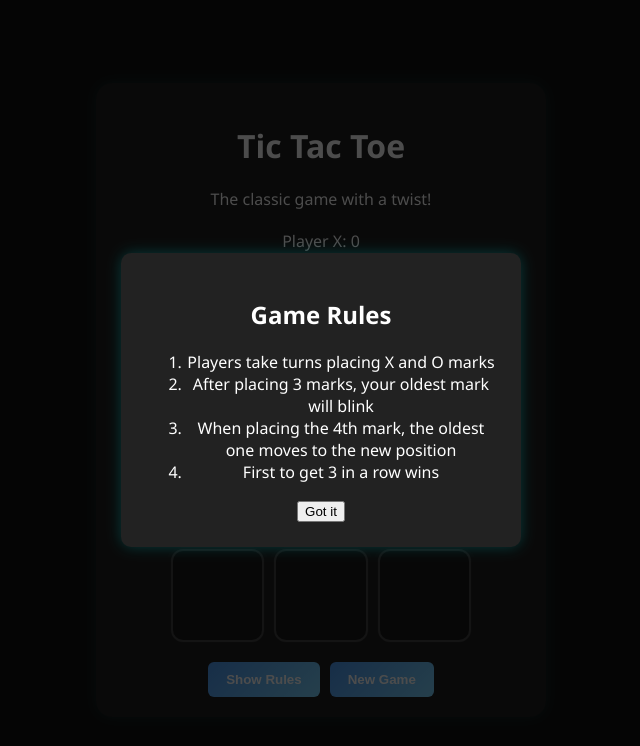
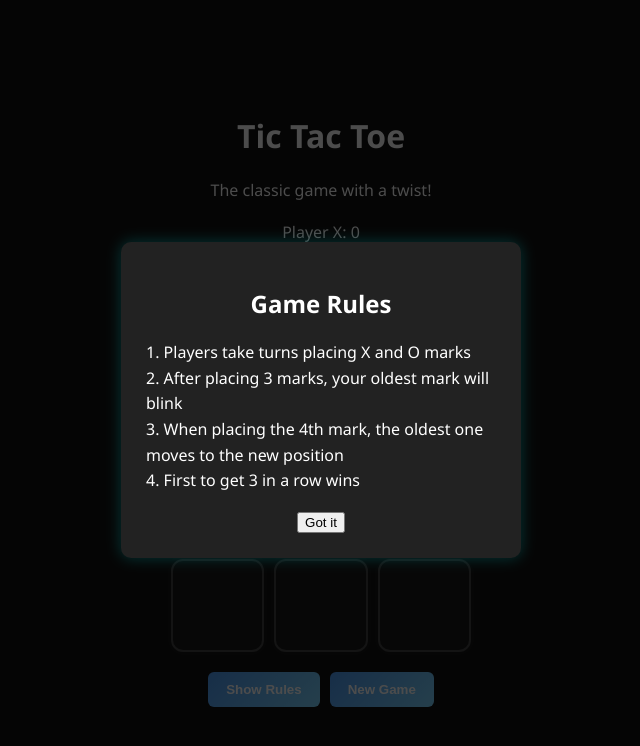
Before and after one commit to v7s7/TicTacThree, a React (Create React App) app: page / in a window 1280 px wide. Both pictures are taken after a click on the button "Show Rules". Shown: the top 746 px of the page, without its empty margins (319-959 px from the left). Built offline with nearby package versions, Linux system fonts and the light colour scheme.

Commit message:
Add yellow glow for winning cells and alternate starting player

```diff
--- a/public/index.html
+++ b/public/index.html
@@ -3,7 +3,7 @@
   <head>
     <meta charset="utf-8" />
     <link rel="icon" href="%PUBLIC_URL%/favicon.ico" />
-    <meta name="viewport" content="width=device-width, initial-scale=1" />
+    <meta name="viewport" content="width=400, user-scalable=no, maximum-scale=1.0, minimum-scale=1.0">
     <meta name="theme-color" content="#000000" />
     <meta
       name="description"
--- a/src/App.js
+++ b/src/App.js
@@ -15,6 +15,7 @@ function App() {
     playerXMarks: [],
     playerOMarks: [],
     markToRemoveIndex: null,
+    winningLine: [],
     showRules: false,
     showWinModal: false,
     winMessage: ''
@@ -35,15 +36,18 @@ function App() {
               Show Rules
             </button>
             <button onClick={() => {
+              const nextStartingPlayer = gameState.startingPlayer === 'X' ? 'O' : 'X';
               setGameState({
                 board: Array(9).fill(null),
-                currentPlayer: 'X',
+                currentPlayer: nextStartingPlayer,
+                startingPlayer: nextStartingPlayer,
                 gameActive: true,
                 xScore: gameState.xScore,
                 oScore: gameState.oScore,
                 playerXMarks: [],
                 playerOMarks: [],
                 markToRemoveIndex: null,
+                winningLine: [],
                 showRules: false,
                 showWinModal: false,
                 winMessage: ''
--- a/src/components/Board.js
+++ b/src/components/Board.js
@@ -11,16 +11,16 @@ function Board({ gameState, setGameState }) {
     let newPlayerXMarks = [...gameState.playerXMarks];
     let newPlayerOMarks = [...gameState.playerOMarks];
     let newMarkToRemoveIndex = null;
+    let winningLine = [];
 
     if (gameState.currentPlayer === 'X') {
       newPlayerXMarks.push(index);
 
       if (newPlayerXMarks.length > 3) {
-        const removed = newPlayerXMarks.shift(); // Remove the oldest
+        const removed = newPlayerXMarks.shift();
         newBoard[removed] = null;
       }
 
-      // Pulse the oldest (if 3 marks are present)
       if (newPlayerXMarks.length === 3) {
         newMarkToRemoveIndex = newPlayerXMarks[0];
       }
@@ -44,9 +44,14 @@ function Board({ gameState, setGameState }) {
       [0, 4, 8], [2, 4, 6]
     ];
 
-    const isWin = winPatterns.some(([a, b, c]) =>
-      newBoard[a] && newBoard[a] === newBoard[b] && newBoard[a] === newBoard[c]
-    );
+    let isWin = false;
+    for (const [a, b, c] of winPatterns) {
+      if (newBoard[a] && newBoard[a] === newBoard[b] && newBoard[a] === newBoard[c]) {
+        isWin = true;
+        winningLine = [a, b, c];
+        break;
+      }
+    }
 
     const isDraw = newBoard.every(cell => cell !== null);
 
@@ -61,10 +66,10 @@ function Board({ gameState, setGameState }) {
       xScore: isWin && prev.currentPlayer === 'X' ? prev.xScore + 1 : prev.xScore,
       oScore: isWin && prev.currentPlayer === 'O' ? prev.oScore + 1 : prev.oScore,
       showWinModal: isWin || isDraw,
-      winMessage: isWin ? `Player ${prev.currentPlayer} wins!` : "It's a draw!"
+      winMessage: isWin ? `Player ${prev.currentPlayer} wins!` : "It's a draw!",
+      winningLine: isWin ? winningLine : []
     }));
   };
-
 
   return (
     <div className="board-container">
@@ -80,7 +85,6 @@ function Board({ gameState, setGameState }) {
         >
           Your oldest mark will move when you place the next one!
         </div>
-
       </div>
 
       <div className="board">
@@ -89,6 +93,7 @@ function Board({ gameState, setGameState }) {
             key={index}
             value={cell}
             isPulsing={index === gameState.markToRemoveIndex}
+            isWinner={gameState.winningLine.includes(index)}
             onClick={() => handleCellClick(index)}
           />
         ))}
--- a/src/components/Cell.js
+++ b/src/components/Cell.js
@@ -1,10 +1,10 @@
 import React from 'react';
 
-function Cell({ value, isPulsing, onClick }) {
+function Cell({ value, isPulsing, isWinner, onClick }) {
   return (
     <div
-    className={`cell ${value} ${isPulsing ? 'blink' : ''}`}
-    onClick={onClick}
+      className={`cell ${value} ${isPulsing ? 'blink' : ''} ${isWinner ? 'winner' : ''}`}
+      onClick={onClick}
     >
       {value}
     </div>
--- a/src/components/Modals.js
+++ b/src/components/Modals.js
@@ -7,7 +7,7 @@ function Modals({ gameState, setGameState }) {
         <div className="modal" onClick={() => setGameState(prev => ({ ...prev, showRules: false }))}>
           <div className="modal-content" onClick={e => e.stopPropagation()}>
             <h2>Game Rules</h2>
-            <ol>
+            <ol className="rules-list">
               <li>Players take turns placing X and O marks</li>
               <li>After placing 3 marks, your oldest mark will blink</li>
               <li>When placing the 4th mark, the oldest one moves to the new position</li>
--- a/src/styles/App.css
+++ b/src/styles/App.css
@@ -9,15 +9,26 @@ body {
   background-color: #121212;
   color: #ffffff;
 }
+.cell.winner {
+  border: 2px solid yellow;
+  box-shadow: 0 0 15px 4px rgba(255, 255, 0, 0.7);
+}
 
 .app-container {
-  width: 100%;
-  max-width: 500px;
+  width: 400px;
+  max-width: 100%;
+  margin: 0 auto;
   padding: 20px;
-  background: #1e1e1e;
-  border-radius: 16px;
-  box-shadow: 0 0 15px rgba(0, 255, 255, 0.1);
+  box-sizing: border-box;
 }
+.rules-list {
+  list-style-position: inside;
+  text-align: left;
+  margin: 1rem 0;
+  padding-left: 0;
+  line-height: 1.6;
+}
+
 
 .app {
   text-align: center;
--- a/src/styles/index.css
+++ b/src/styles/index.css
@@ -8,8 +8,8 @@ body {
     background-color: #1a1a1a;
     color: white;
     min-height: 100vh;
-  }
-
+    overflow-x: hidden;
+}
   code {
     font-family: source-code-pro, Menlo, Monaco, Consolas, 'Courier New',
       monospace;
```
Lines whose indentation alone changed are shown as unchanged.
